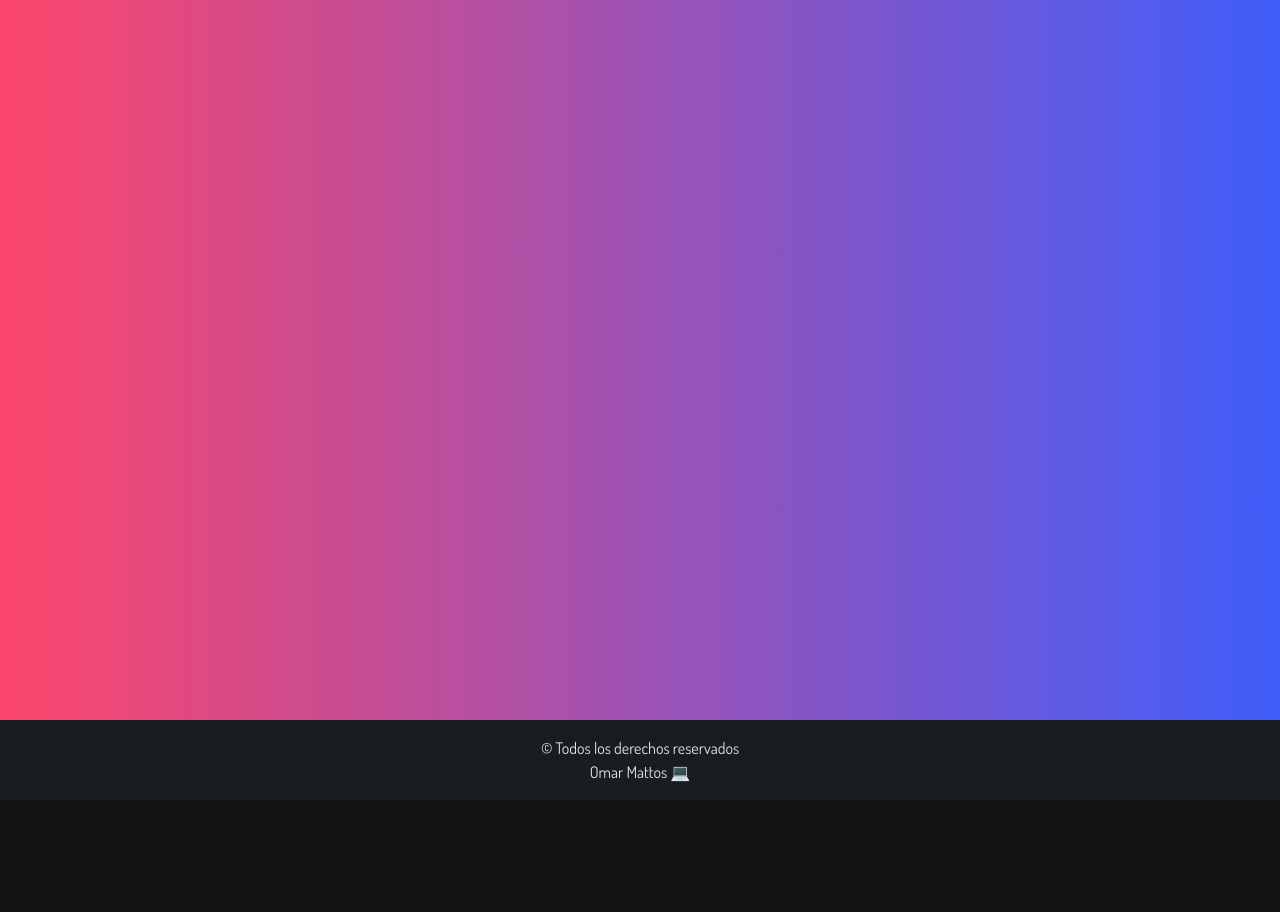
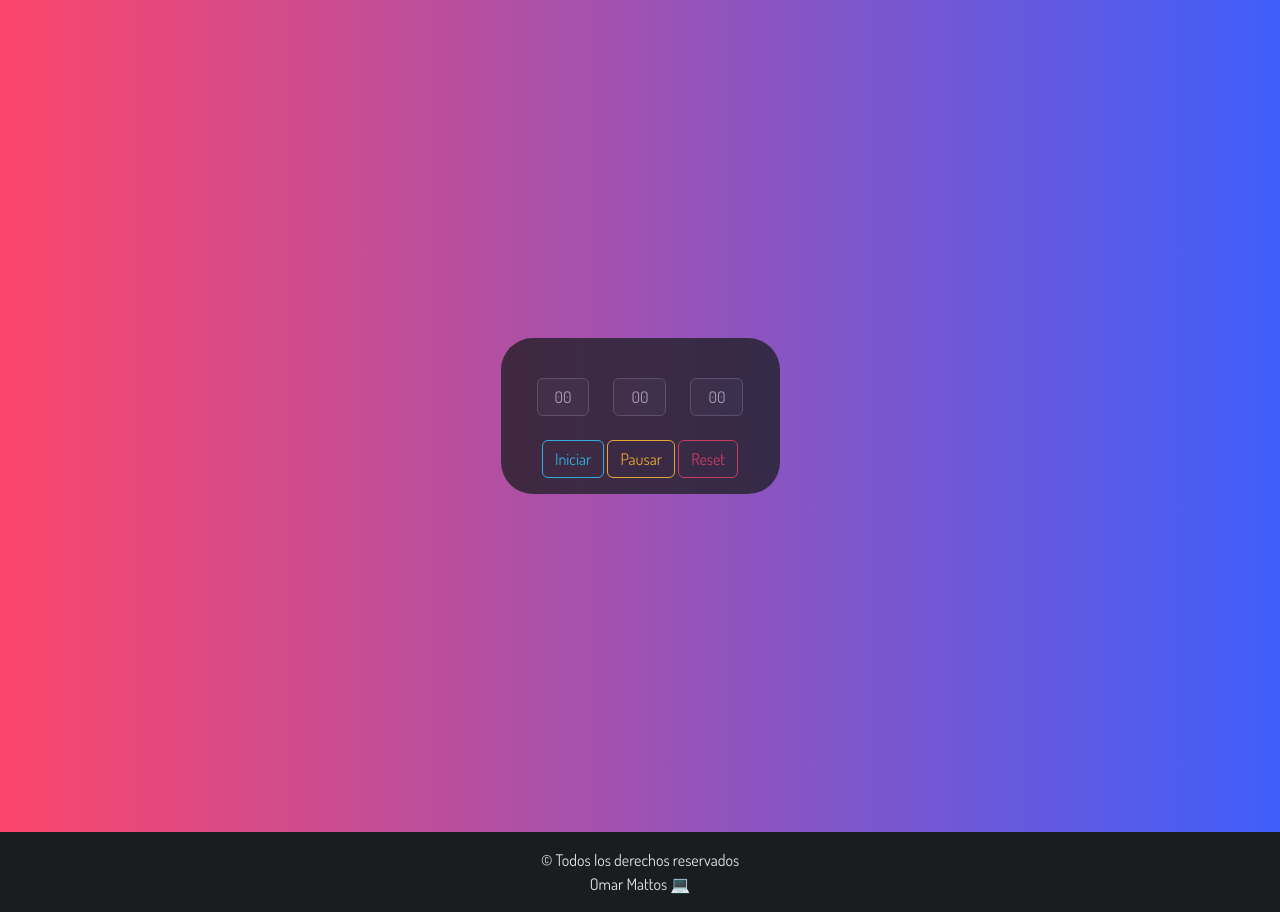
Before and after one commit to omarmatt31/temporizadorWeb, a plain HTML site: page index.html in a window 1280 px wide. Before the commit the page ends 800 px from the top, so only its background shows below. Drawn offline with nearby package versions, Linux system fonts and the light colour scheme.

Commit message:
se realizó el maquetado del index

```diff
--- a/index.html
+++ b/index.html
@@ -21,7 +21,18 @@
 <body class = "fondo">
     <header></header>
     <main class="text-center m-3">
-
+        <section class="container d-flex justify-content-center align-items-center min-vh-100">
+            <div class="bg-dark-subtle w-25 rounded-5 py-3 my-1 opacity-75" >
+                <div class="row mx-4">
+                    <h5 class="fs-1 my-4 text-center col-4" id="cronometro"><input type="text" class="form-control text-center" id="horas" placeholder="00"></h5>
+                    <h5 class="fs-1 my-4 text-center col-4" id="cronometro"><input type="text" class="form-control text-center" id="minutos" placeholder="00"></h5>
+                    <h5 class="fs-1 my-4 text-center col-4" id="cronometro"><input type="text" class="form-control text-center" id="segundos" placeholder="00"></h5>
+                </div>
+                <button type="submit" class="btn btn-outline-info">Iniciar</button>
+                <button type="button" class="btn btn-outline-warning">Pausar</button>
+                <button type="button" class="btn btn-outline-danger">Reset</button>
+            </div>
+        </section>
     </main>
     <footer class="text-center py-3 bg-dark-subtle">
         <p class="mb-0">&copy; Todos los derechos reservados <br> Omar Mattos 💻</p>
```
